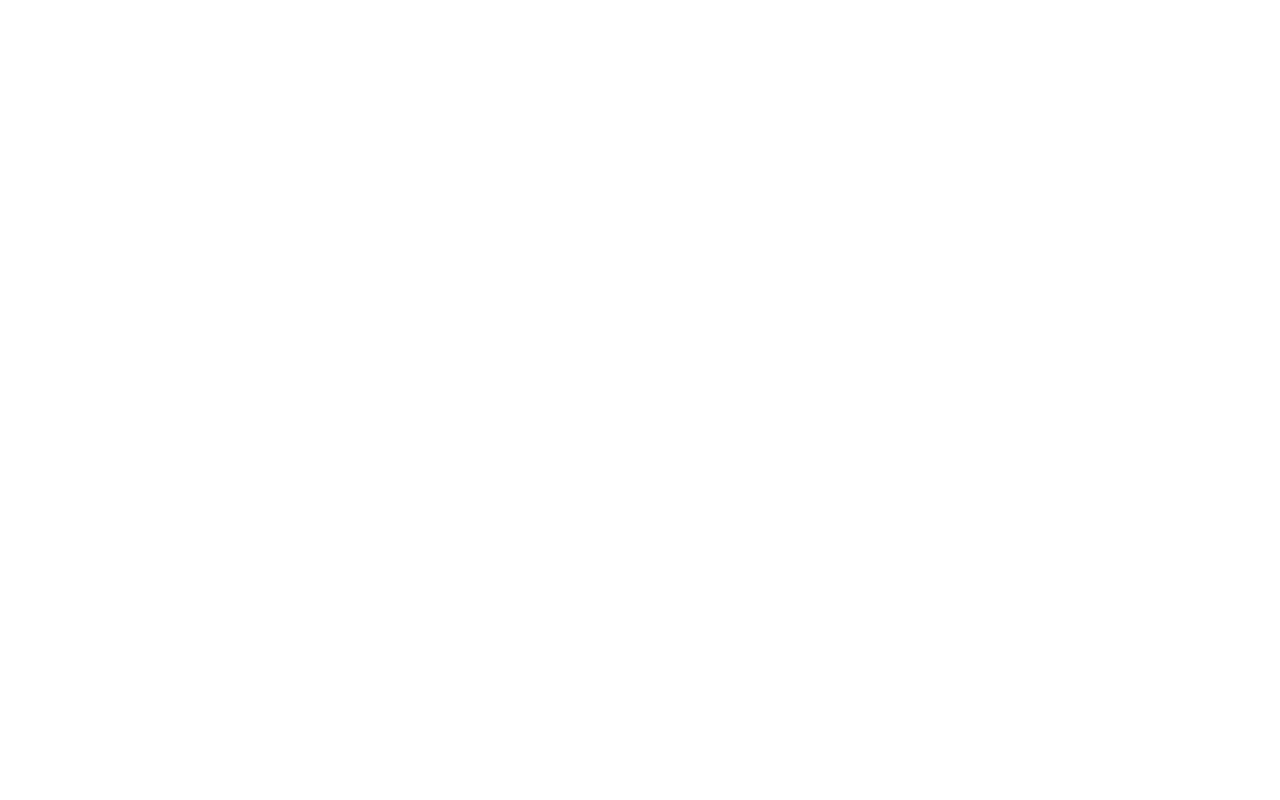
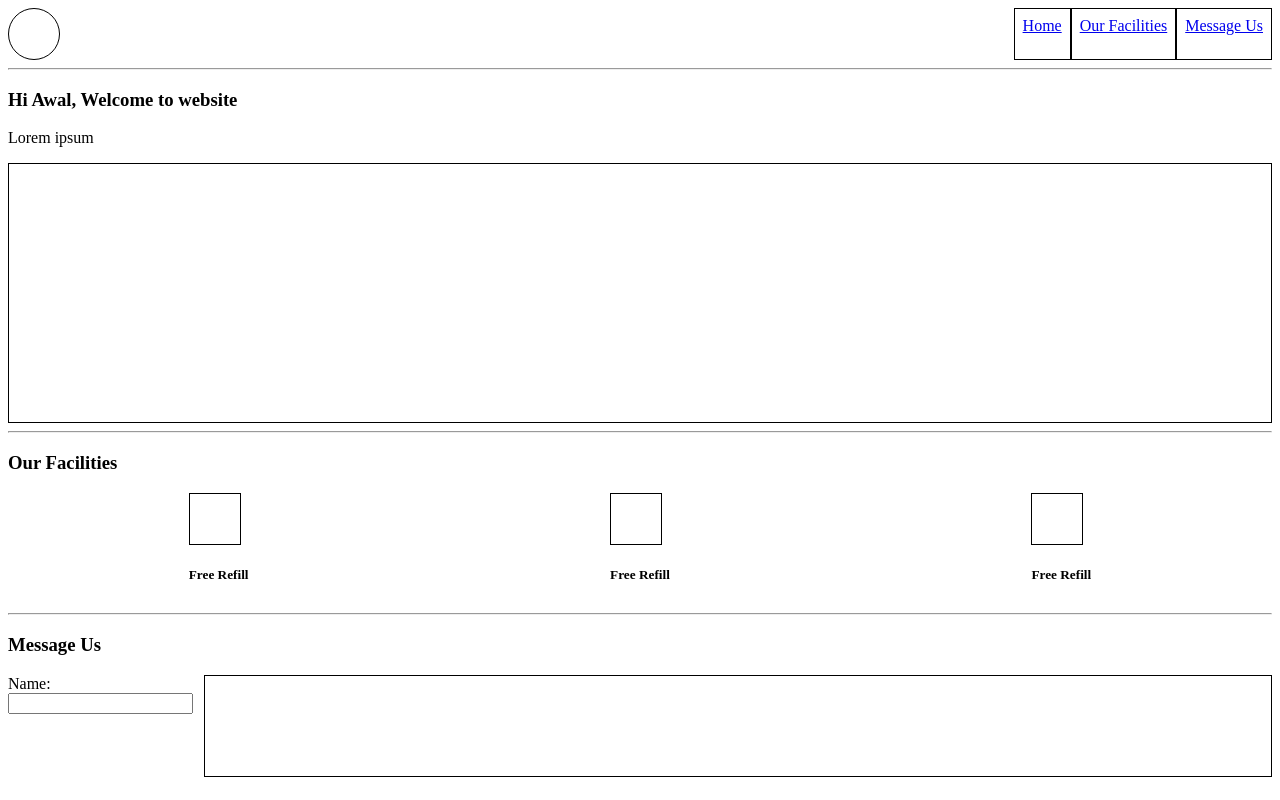
Before and after one commit to revou-fundamental-course/27-may-24-subarkahawal, a plain HTML site: page index.html in a window 1280 px wide. Drawn offline with Linux system fonts and the light colour scheme.

Commit message:
inisiasi config

```diff
--- a/css/styles.css
+++ b/css/styles.css
@@ -1 +1,47 @@
 /* Ini CSS */
+nav {
+    display: flex;
+    justify-content: space-between;
+}
+
+nav>section {
+    display: flex;
+}
+
+.logo-icon {
+    height: 50px;
+    width: 50px;
+    border: 1px solid black;
+    border-radius: 50%;
+    background-size: cover;
+    background-repeat: no-repeat;
+}
+
+.nav-item {
+    border: 1px solid black;
+    padding: 8px;
+}
+
+.banner-container {
+    height: 258px;
+    border: 1px solid black
+}
+
+.facility-list {
+    display: flex;
+    justify-content: space-around;
+}
+
+.form-result {
+    height: 100px;
+    border: 1px solid black;
+}
+
+.message-us-section {
+    display: flex;
+}
+
+.result-container {
+    width: 100%;
+
+}
--- a/index.html
+++ b/index.html
@@ -4,8 +4,94 @@
     <meta charset="UTF-8">
     <meta name="viewport" content="width=device-width, initial-scale=1.0">
     <title>Awal Portofolio</title>
+    <link rel="stylesheet" href="css/styles.css">
 </head>
+
 <body>
+    <nav>
+        <div class="logo-icon"></div>
 
+        <section>
+            <a class="nav-item" href="#home">Home</a>
+            <a class="nav-item" href="#facilities">Our Facilities</a>
+            <a class="nav-item" href="#message-us">Message Us</a>
+        </section>
+    </nav>
+
+    <hr>
+
+    <section>
+        <!-- Home -->
+        <section id="home">
+            <header>
+                <h1>Hi Awal, Welcome to website</h1>
+            </header>
+
+            <article>
+                <p>Lorem ipsum</p>
+                <div class="banner-container">
+
+                </div>
+            </article>
+        </section>
+
+        <hr>
+
+        <!-- Our Facilities -->
+        <section id="facilities">
+            <header>
+                <h1>Our Facilities</h1>
+            </header>
+
+            <article class="facility-list">
+                <div>
+                    <div style="width: 50px; height: 50px; border: 1px solid black;"></div>
+                    <h5>Free Refill</h5>
+                </div>
+
+                <div>
+                    <div style="width: 50px; height: 50px; border: 1px solid black;"></div>
+                    <h5>Free Refill</h5>
+                </div>
+
+                <div>
+                    <div style="width: 50px; height: 50px; border: 1px solid black;"></div>
+                    <h5>Free Refill</h5>
+                </div>
+            </article>
+        </section>
+
+        <hr>
+
+        <!-- Message Us -->
+        <section id="message-us">
+            <header>
+                <h1>Message Us</h1>
+            </header>
+
+            <section class="message-us-section">
+                <!-- Form -->
+                <section>
+                    <form action="">
+                        <label>Name:</label>
+                        <input />
+                    </form>
+                </section>
+
+                <!-- Result -->
+                <section class="result-container">
+                    <div class="form-result">
+
+                    </div>
+                </section>
+            </section>
+        </section>
+
+    </section>
+
+
+    <footer>
+
+    </footer>
 </body>
 </html>
```
Also changed, not shown: assets/logo.webp (added).
